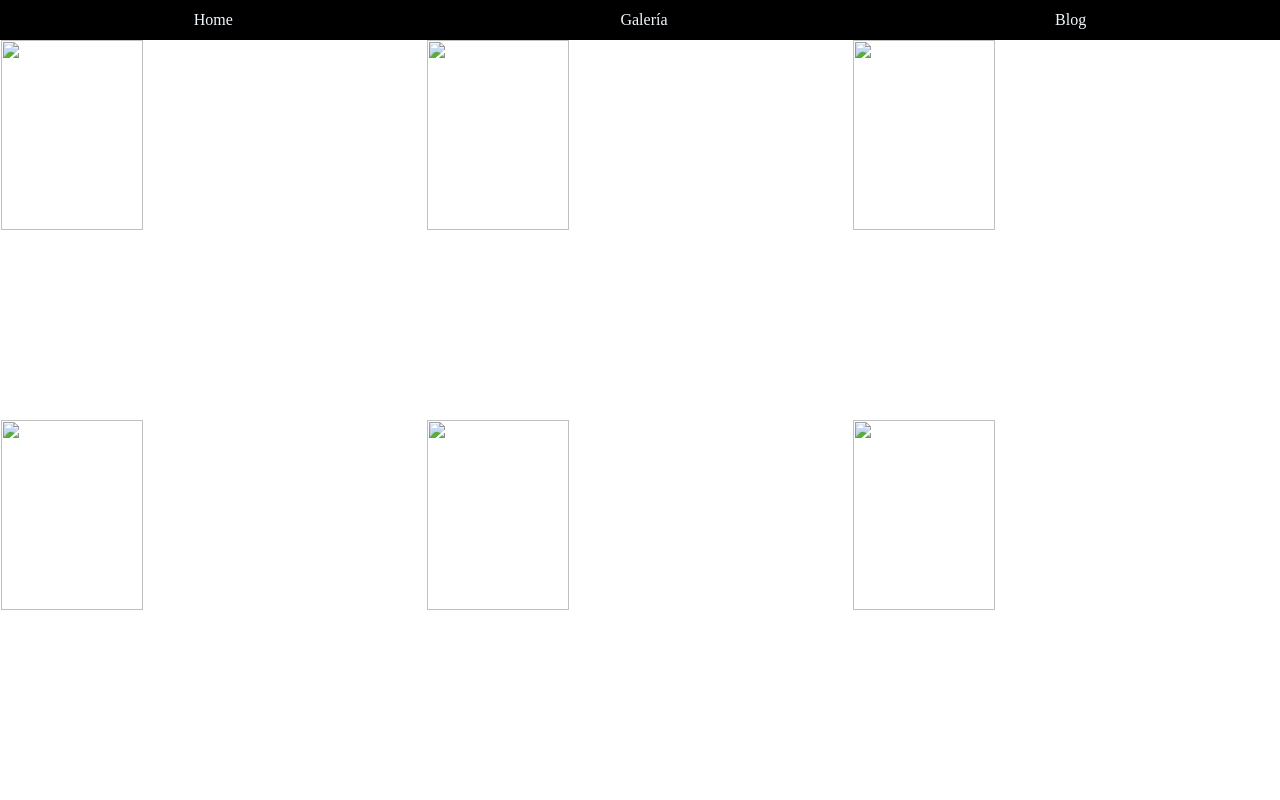
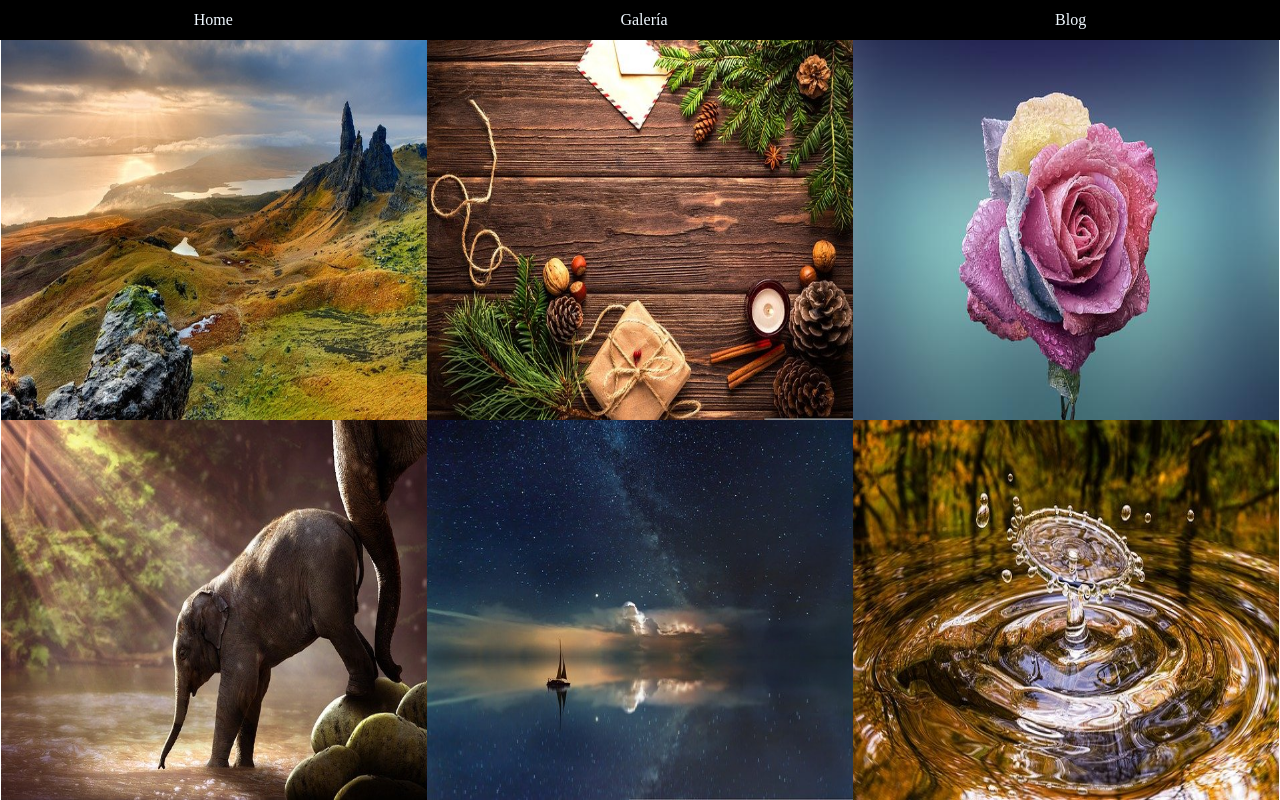
Before and after one commit to MaikuWithlactose/Maquetacion, a plain HTML site: page Maquetación_Basica/fondos.html in a window 1280 px wide. Drawn offline with Linux system fonts and the light colour scheme.

Commit message:
cambios2

```diff
--- a/Maquetación_Basica/fondos.html
+++ b/Maquetación_Basica/fondos.html
@@ -14,12 +14,12 @@
         <a href="blog.html">Blog</a>
     </header>
     <main>
-        <img src="fotos/imagen2.jpg" alt="">
-        <img src="fotos/imagen9.jpg" alt="">
-        <img src="fotos/imagen4.jpg" alt="">
-        <img src="fotos/imagen5.jpg" alt="">
-        <img src="fotos/imagen6.jpg" alt="">
-        <img src="fotos/imagen7.jpg" alt="">
+        <img src="fotos/2.jpg" alt="">
+        <img src="fotos/9.jpg" alt="">
+        <img src="fotos/4.jpg" alt="">
+        <img src="fotos/5.jpg" alt="">
+        <img src="fotos/6.jpg" alt="">
+        <img src="fotos/7.jpg" alt="">
     </main>
 </body>
 </html>
```
